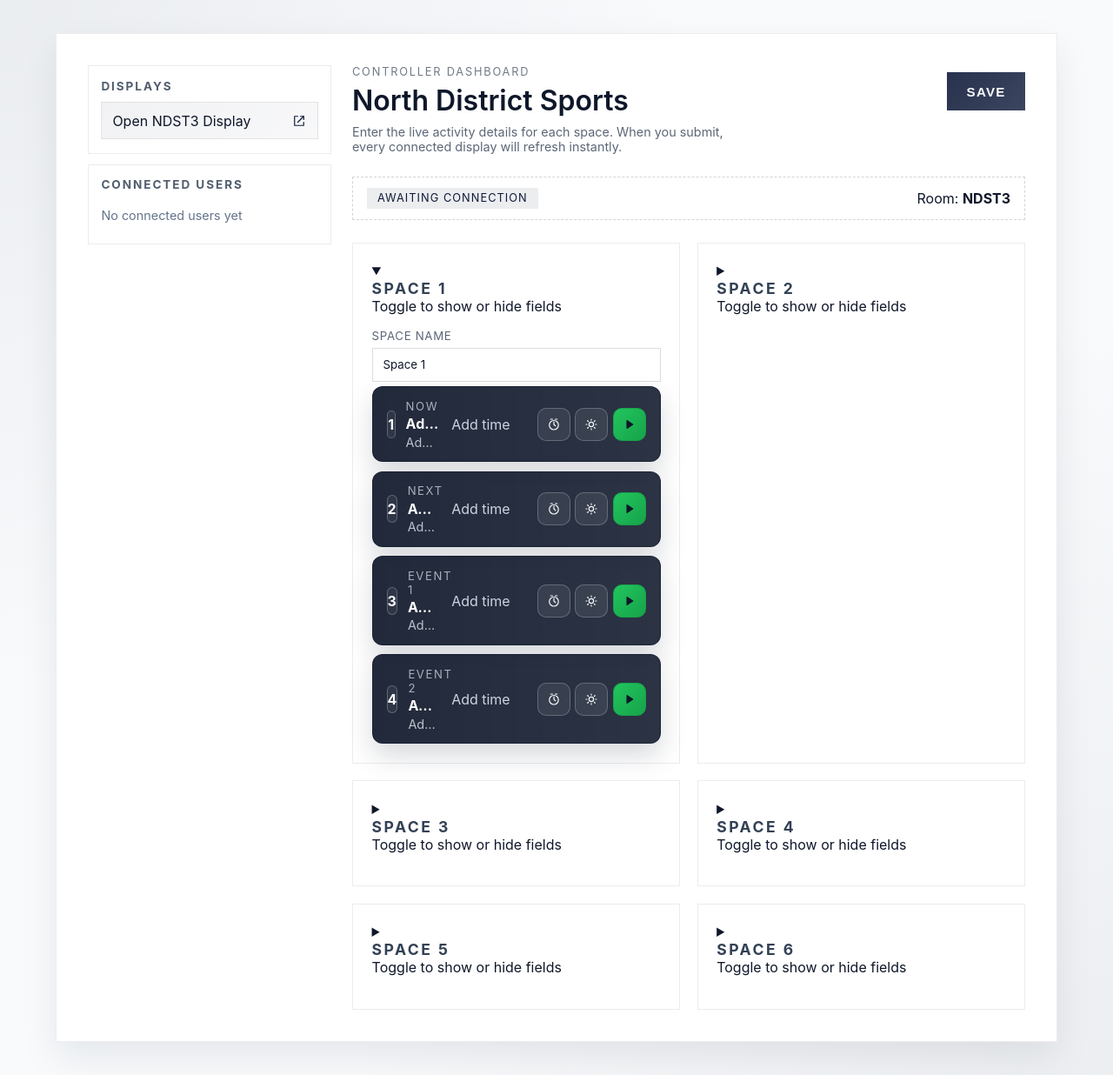
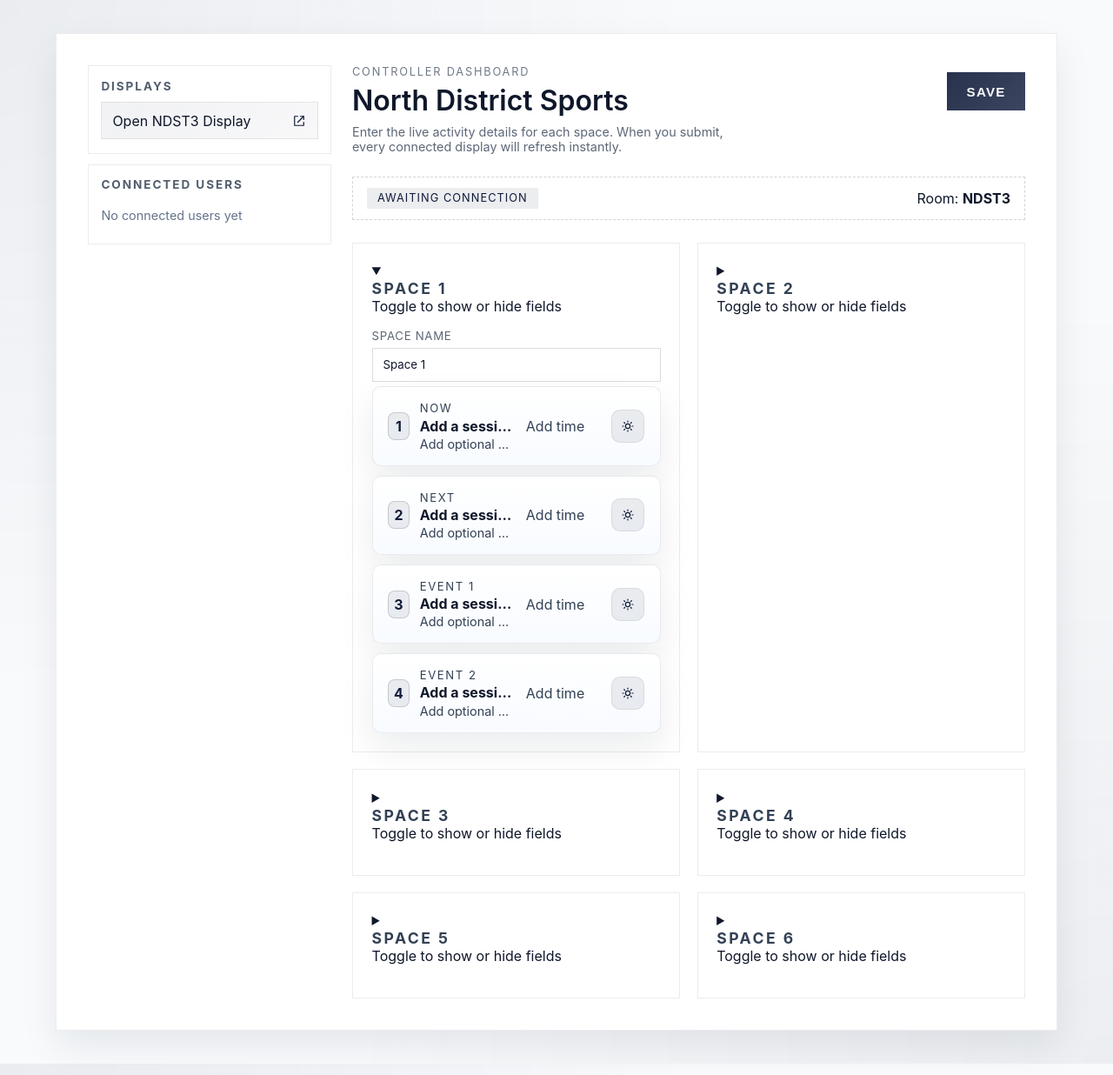
Before and after one commit to krussll/nownextlive, a Jekyll site: the page r/NDST3/controller/index.html, which Jekyll copies as it is, in a window 1280 px wide. Shown: the whole page at 87% size. Built offline with Jekyll 4.4.1, drawn with Linux system fonts in a browser that asks for light colours.

Commit message:
Apply light mode styling to controller event rows

```diff
--- a/assets/NDST3/controller/styles.css
+++ b/assets/NDST3/controller/styles.css
@@ -273,12 +273,12 @@ form {
     display: flex;
     align-items: center;
     gap: 0.9rem;
-    padding: 0.85rem 1rem;
-    background: linear-gradient(90deg, rgba(15, 23, 42, 0.92), rgba(15, 23, 42, 0.88));
-    border: 1px solid rgba(15, 23, 42, 0.5);
-    border-radius: 12px;
-    color: #e2e8f0;
-    box-shadow: 0 14px 30px rgba(15, 23, 42, 0.16);
+    padding: 1rem 1.1rem;
+    background: linear-gradient(180deg, #ffffff 0%, #f8fbff 100%);
+    border: 1px solid var(--border);
+    border-radius: 10px;
+    color: var(--text-primary);
+    box-shadow: var(--shadow-soft);
 }
 
 .event-row__info {
@@ -296,10 +296,10 @@ form {
     width: 32px;
     height: 32px;
     border-radius: 8px;
-    border: 1px solid rgba(255, 255, 255, 0.24);
-    background: rgba(255, 255, 255, 0.06);
+    border: 1px solid rgba(17, 28, 59, 0.16);
+    background: rgba(17, 28, 59, 0.08);
     font-weight: 700;
-    color: #f8fafc;
+    color: var(--accent);
 }
 
 .event-row__text {
@@ -313,13 +313,13 @@ form {
     font-size: 0.82rem;
     text-transform: uppercase;
     letter-spacing: 0.12em;
-    color: rgba(226, 232, 240, 0.7);
+    color: var(--text-secondary);
 }
 
 .event-row__title {
     font-weight: 700;
     font-size: 1rem;
-    color: #ffffff;
+    color: var(--text-primary);
     overflow: hidden;
     text-overflow: ellipsis;
     white-space: nowrap;
@@ -327,7 +327,7 @@ form {
 
 .event-row__subtitle {
     font-size: 0.9rem;
-    color: rgba(226, 232, 240, 0.8);
+    color: var(--text-secondary);
     overflow: hidden;
     text-overflow: ellipsis;
     white-space: nowrap;
@@ -335,7 +335,7 @@ form {
 
 .event-row__time {
     font-variant-numeric: tabular-nums;
-    color: #cbd5e1;
+    color: var(--text-secondary);
     min-width: 84px;
 }
 
@@ -346,9 +346,9 @@ form {
 }
 
 .icon-button {
-    border: 1px solid rgba(255, 255, 255, 0.22);
-    background: rgba(255, 255, 255, 0.08);
-    color: #f8fafc;
+    border: 1px solid var(--border);
+    background: var(--accent-soft);
+    color: var(--accent);
     width: 38px;
     height: 38px;
     padding: 0;
@@ -366,13 +366,18 @@ form {
 
 .icon-button:hover {
     transform: translateY(-1px);
-    box-shadow: 0 12px 22px rgba(15, 23, 42, 0.32);
-    background: rgba(255, 255, 255, 0.12);
+    box-shadow: var(--shadow-soft);
+    background: rgba(17, 28, 59, 0.12);
 }
 
 .icon-button:active {
     transform: translateY(0);
     box-shadow: none;
+}
+
+.event-row__actions .icon-button:first-child,
+.icon-button--primary {
+    display: none;
 }
 
 .icon-button--primary {
```
